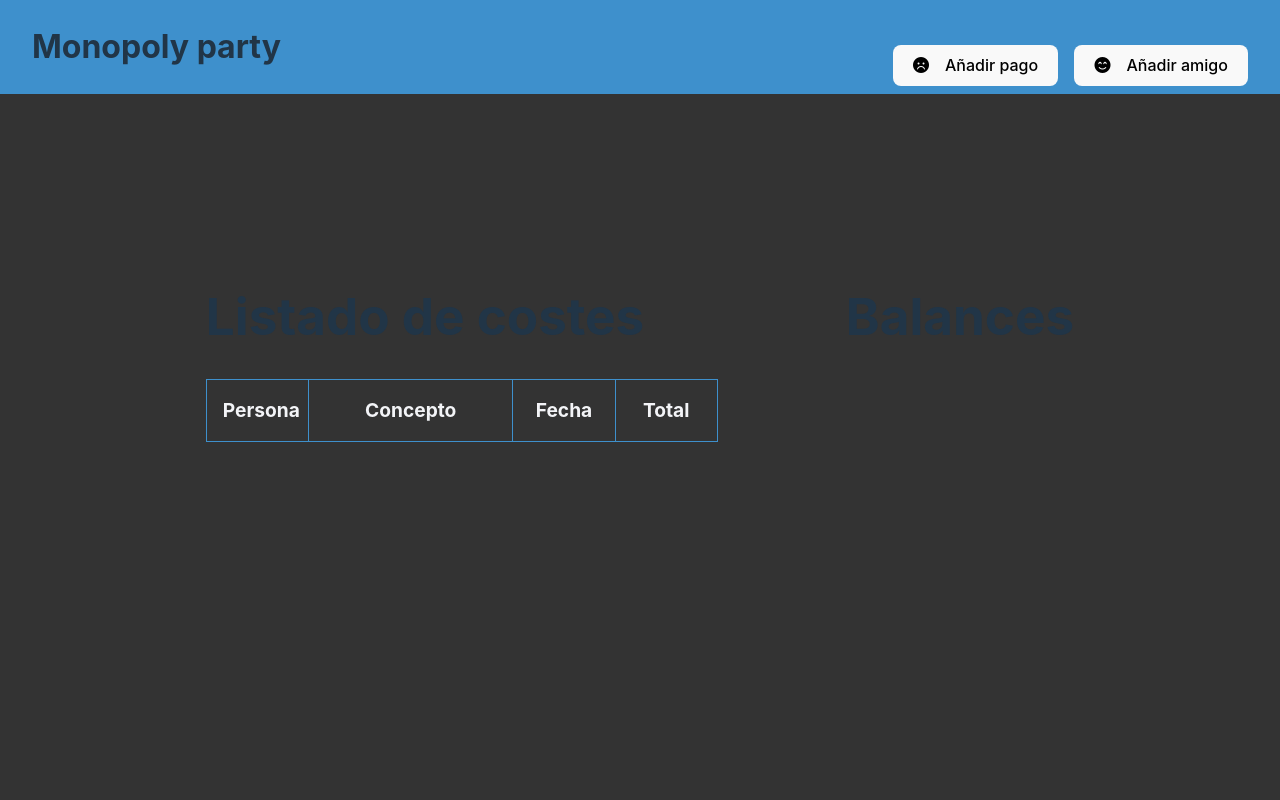
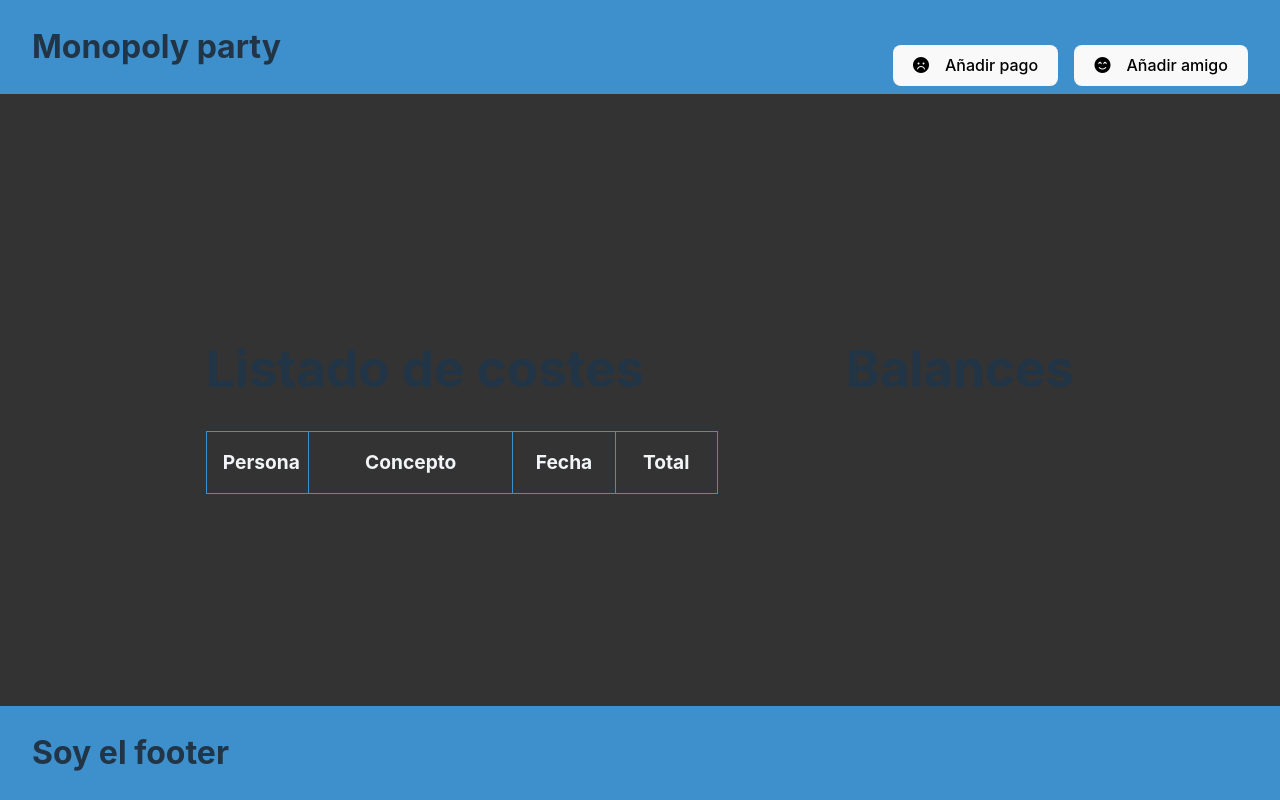
Before and after one commit to EliRodrEs/shared_costs, a React (Vite) app: page / in a window 1280 px wide. Built offline with nearby package versions, Linux system fonts and the light colour scheme.

Commit message:
Add footer

```diff
--- a/src/App.css
+++ b/src/App.css
@@ -21,6 +21,7 @@
   height: 100vh;
   display: flex;
   flex-direction: column;
+  justify-content: space-between;
   row-gap: 10rem;
   background-color: var(--txt-color);
 }
--- a/src/App.tsx
+++ b/src/App.tsx
@@ -5,6 +5,7 @@
 import Modal from './components/Modal'
 import FriendModal from './components/FriendModal'
 import CostModal from './components/CostsModal'
+import Footer from './components/Footer'
 import { useState } from 'react'
 import { FriendFormData } from "./components/FriendModal";
 import { CostFormData } from "./components/CostsModal"
@@ -70,6 +71,7 @@
           setSavedCosts={setSavedCosts}
         />
       </main>
+      <Footer />
     </>
   );
 }
--- /dev/null
+++ b/src/components/Footer.css
@@ -0,0 +1,11 @@
+footer {
+  background-color: var(--main-color);
+  padding: 0.5rem 2rem;
+  display: flex;
+  justify-content: space-between;
+  align-items: flex-end;
+}
+
+footer > h1 {
+  font-size: 2rem;
+}
--- /dev/null
+++ b/src/components/Footer.tsx
@@ -0,0 +1,13 @@
+import './Footer.css'
+const Footer = () => {
+
+  return (
+    <>
+      <footer>
+        <h1>Soy el footer</h1>
+      </footer>
+    </>
+  )
+}
+
+export default Footer
```
Also changed, not shown: src/util.tsx (+80 -0 lines).
